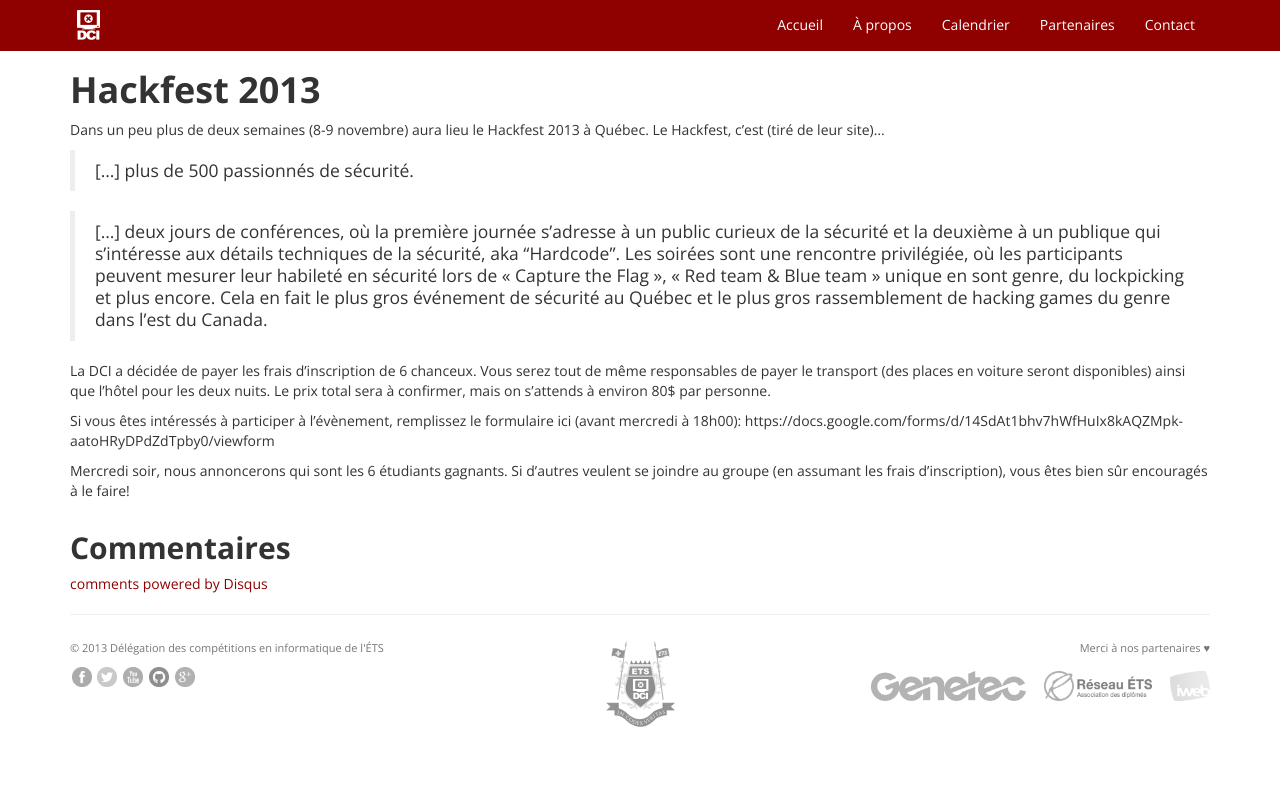
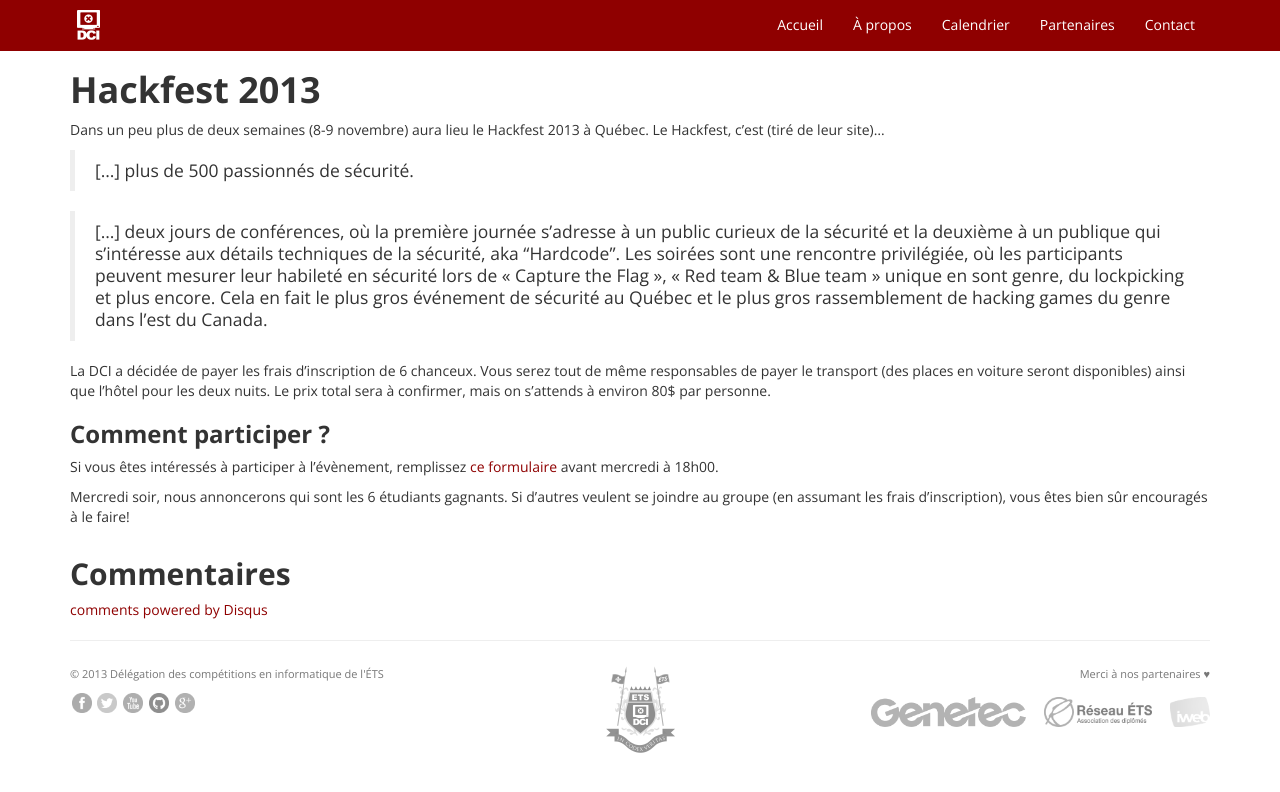
Before and after one commit to dciets/dciets.github.io, a Jekyll site: the page built from news/_posts/2013-10-22-hackfest-2013.markdown, in a window 1280 px wide. Shown: the top 792 px of the page. Built offline with Jekyll 4.4.1, drawn with Linux system fonts in a browser that asks for light colours; Markdown is read by kramdown in place of the engine named in the settings; comment, search, counter and statistics services are not loaded.

Commit message:
Some more formatting..!

```diff
--- a/news/_posts/2013-10-22-hackfest-2013.markdown
+++ b/news/_posts/2013-10-22-hackfest-2013.markdown
@@ -12,6 +12,8 @@ Dans un peu plus de deux semaines (8-9 novembre) aura lieu le Hackfest 2013 à Q
 
 La DCI a décidée de payer les frais d'inscription de 6 chanceux. Vous serez tout de même responsables de payer le transport (des places en voiture seront disponibles) ainsi que l'hôtel pour les deux nuits. Le prix total sera à confirmer, mais on s'attends à environ 80$ par personne.
 
-Si vous êtes intéressés à participer à l'évènement, remplissez le formulaire ici (avant mercredi à 18h00): https://docs.google.com/forms/d/14SdAt1bhv7hWfHuIx8kAQZMpk-aatoHRyDPdZdTpby0/viewform
+###Comment participer ?
+
+Si vous êtes intéressés à participer à l'évènement, remplissez [ce formulaire](https://docs.google.com/forms/d/14SdAt1bhv7hWfHuIx8kAQZMpk-aatoHRyDPdZdTpby0/viewform) avant mercredi à 18h00.
 
 Mercredi soir, nous annoncerons qui sont les 6 étudiants gagnants. Si d'autres veulent se joindre au groupe (en assumant les frais d'inscription), vous êtes bien sûr encouragés à le faire!
```
